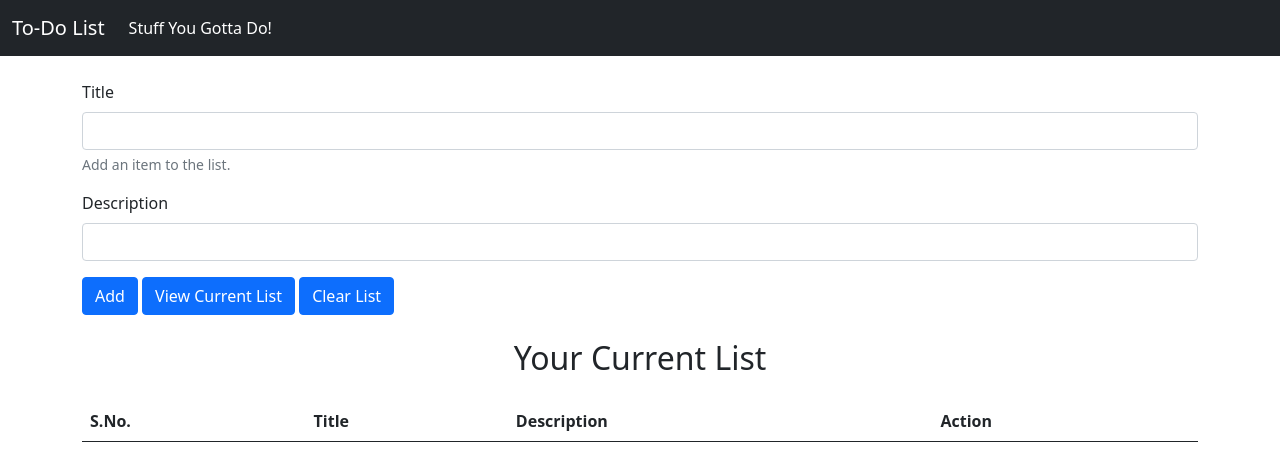
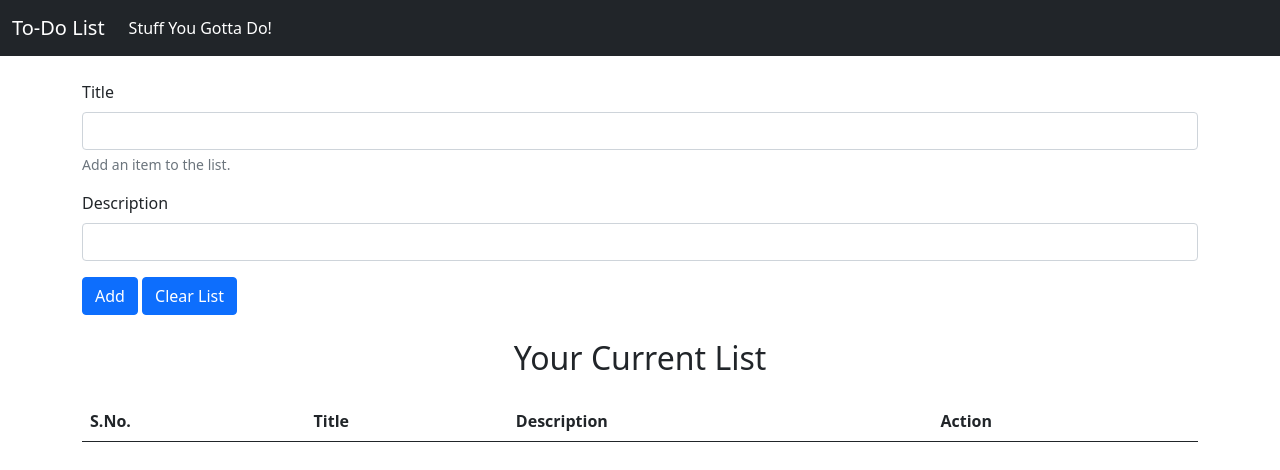
Before and after one commit to Mansi2814/ToDo-List, a plain HTML site: page index.html in a window 1280 px wide. Drawn offline with nearby package versions, Linux system fonts and the light colour scheme.

Commit message:
refresh issue sorted

```diff
--- a/index.html
+++ b/index.html
@@ -1,4 +1,4 @@
-<!DOCTYPE html>
+ <!DOCTYPE html>
 <html lang="en">
 <head>
     <meta charset="UTF-8">
@@ -36,7 +36,6 @@
             <input type="desc" class="form-control" id="description">
         </div>
         <button type="button" class="btn btn-primary" id="add" onclick="add()">Add</button>
-        <button type="submit" class="btn btn-primary" id="view" onclick="view()">View Current List</button>
         <button type="submit" class="btn btn-primary" id="clearstorage" onclick="clearstorage()">Clear List</button>
     </div>
     <h2 class="text mt-4 mb-4" style="text-align: center;">Your Current List</h2>
--- a/script.js
+++ b/script.js
@@ -38,12 +38,10 @@ function del(val){
     update()
 }
 
-function view(){
-    update()
-}
-
 function clearstorage(){
     console.log("clearing")
     localStorage.clear()
     update()
 }
+
+setTimeout(() => {update()},0)
```
